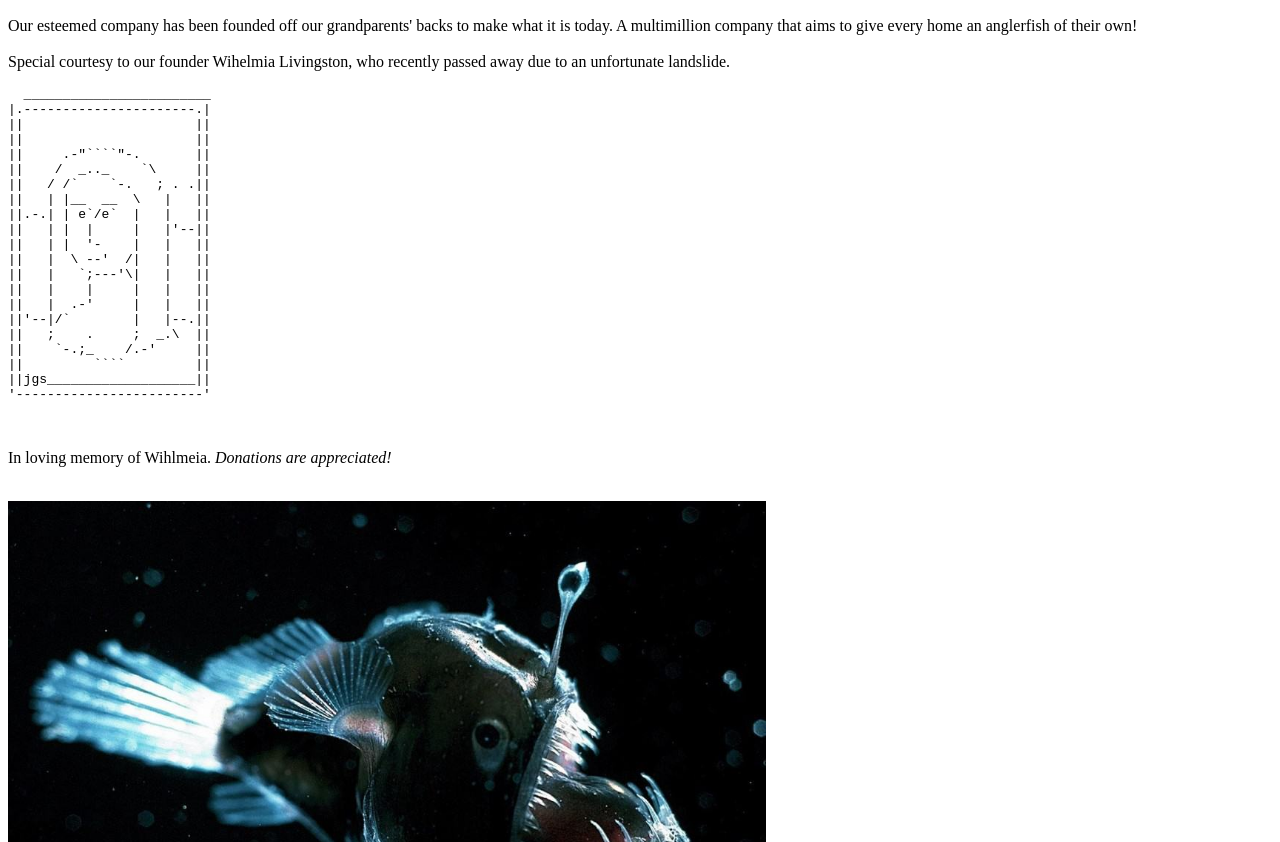
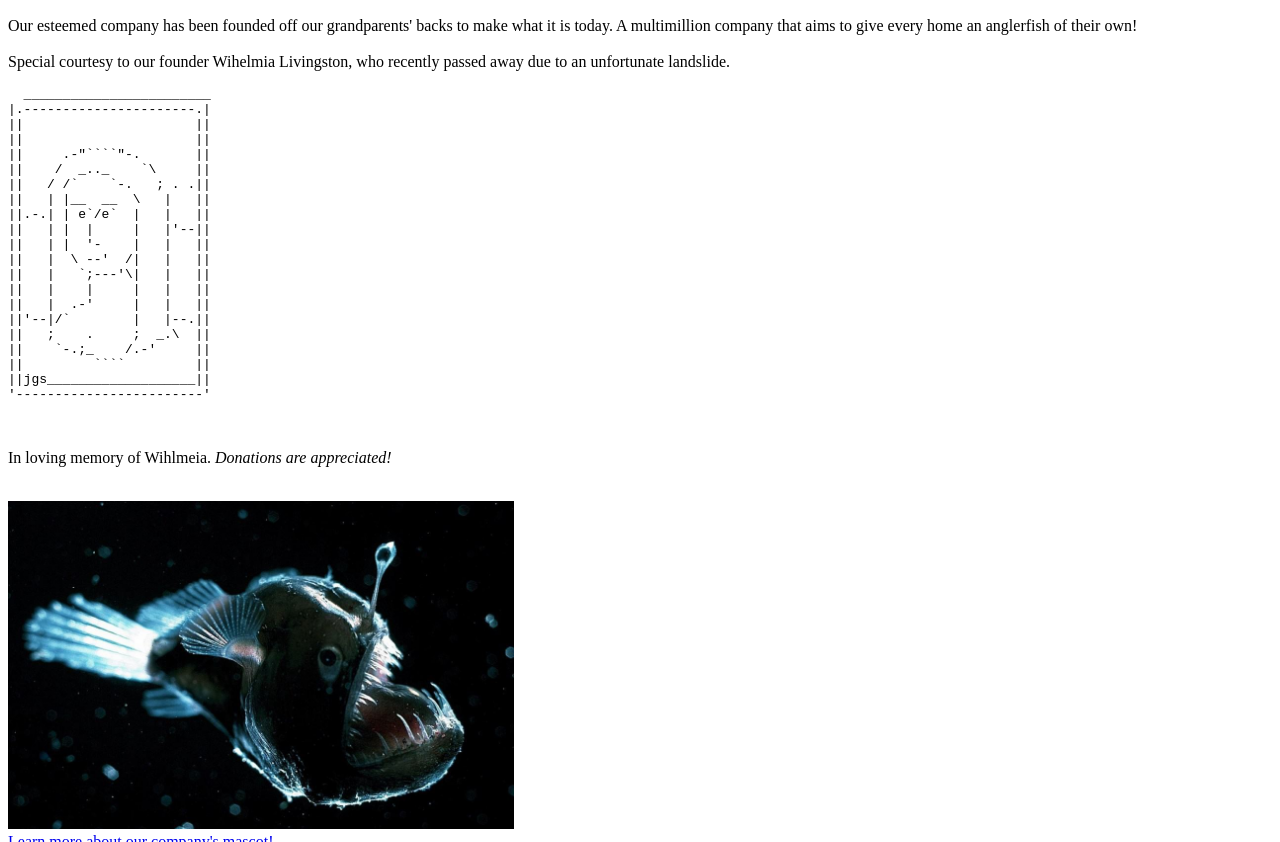
Before and after one commit to blueMothy06/art101_new_html, a plain HTML site: page index.html in a window 1280 px wide. Shown: the part 110-952 px from the top of the page. Drawn offline with Linux system fonts and the light colour scheme.

Commit message:
Update index.html

```diff
--- a/index.html
+++ b/index.html
@@ -53,7 +53,7 @@
 
 <br>
 
-  <img src="anglerfish.jpeg" width="60%" height="60%">
+  <img src="anglerfish.jpeg" width="40%" height="40%">
   <br>
   <a href="https://www.youtube.com/watch?v=XUVerZsbYiw">Learn more about our company's mascot!</a>
   <br>
```
